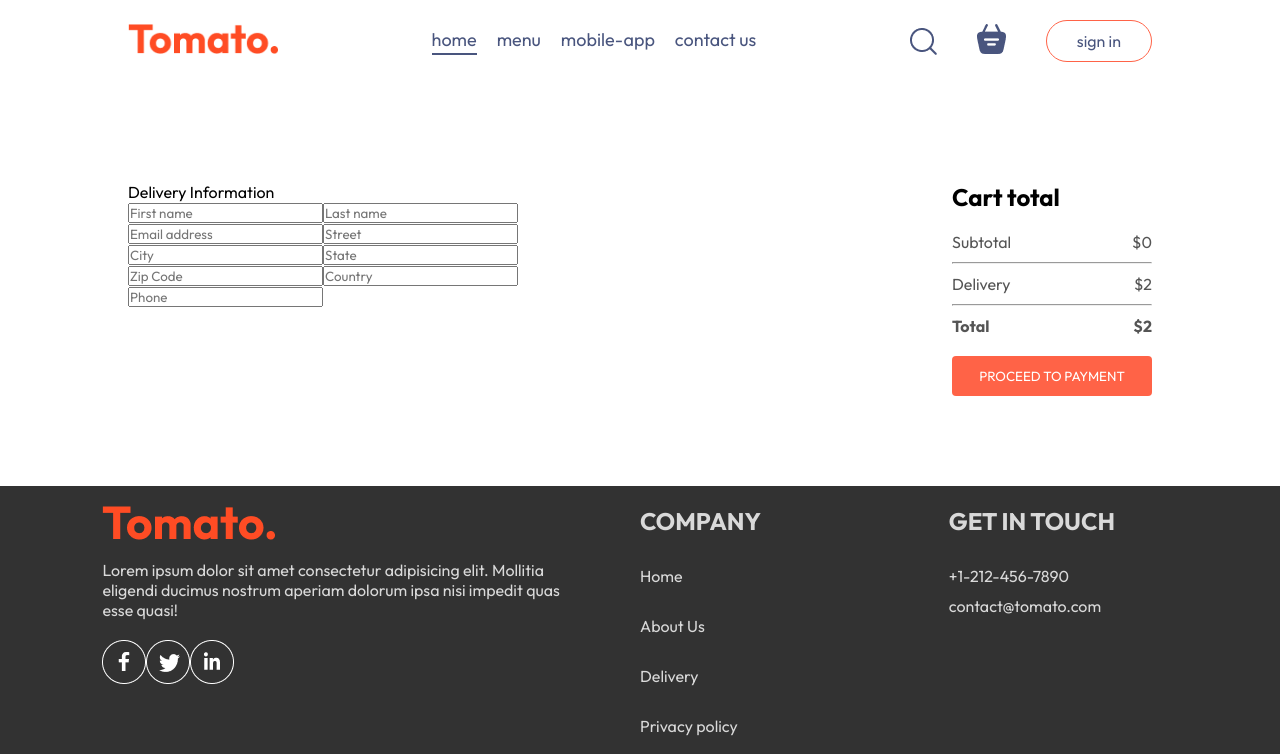
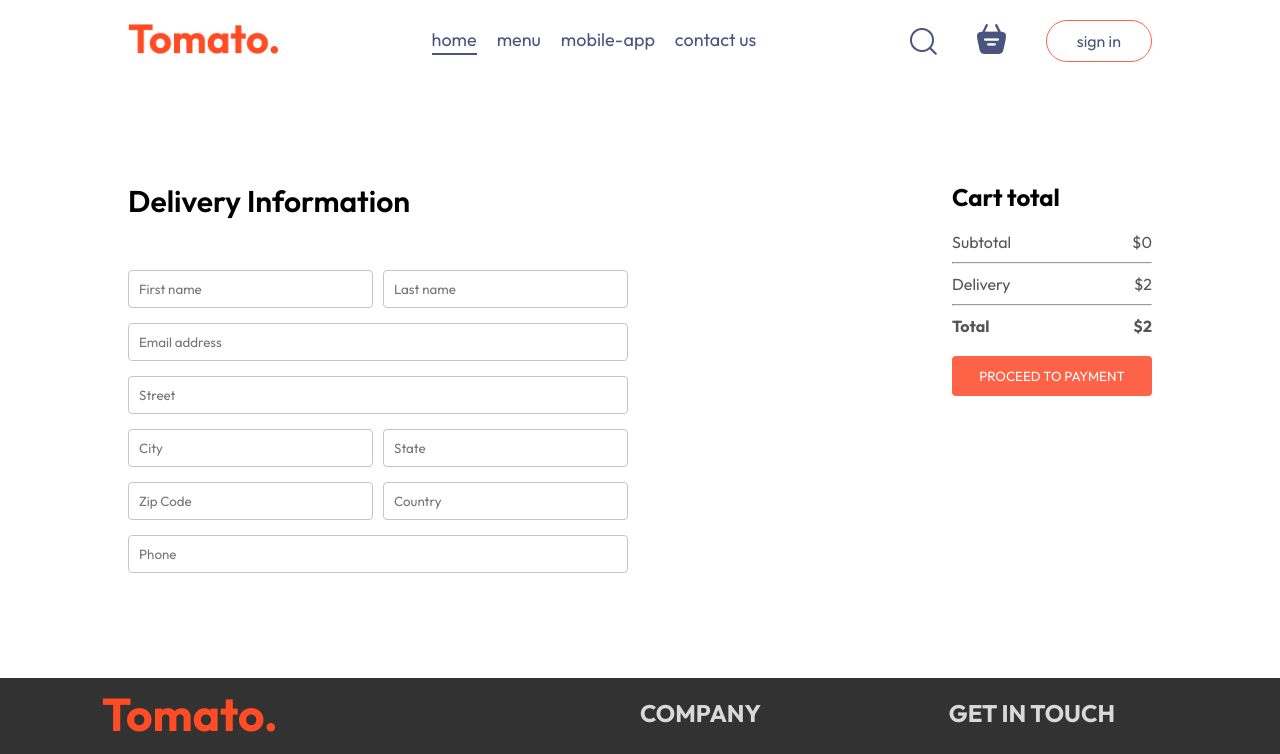
Before and after one commit to HudsonWayne/Food-Del, a React (Vite) app: page /cart/order in a window 1280 px wide. Shown: the top 754 px of the page. Built offline with nearby package versions, Linux system fonts and the light colour scheme.

Commit message:
styling my place order input fields

```diff
--- a/src/pages/PlaceOrder/PlaceOrder.css
+++ b/src/pages/PlaceOrder/PlaceOrder.css
@@ -5,3 +5,24 @@
     gap: 50px;
     margin-top: 100px;
 }
+.place-order-left{
+    width: 100%;
+    max-width: max(30%,500px);
+}
+.place-order-left .title{
+    font-size: 30px;
+    font-weight: 600;
+    margin-bottom: 50px;
+}
+.place-order-left input{
+    margin-bottom: 15px;
+    width: 100%;
+    padding: 10px;
+    border: 1px solid #c5c5c5;
+    border-radius: 4px;
+    outline-color:tomato ;
+}
+.place-order-left .multi-fields{
+    display: flex;
+    gap: 10px;
+}
```
